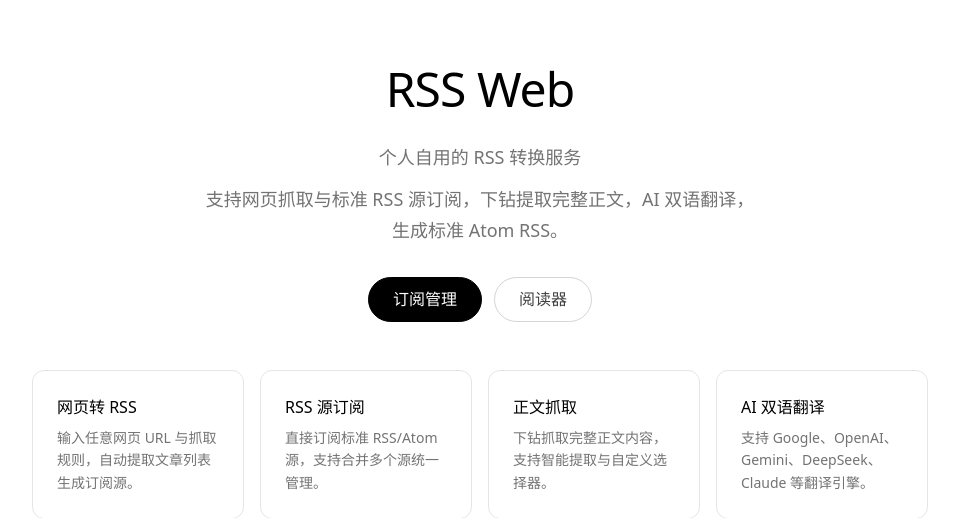
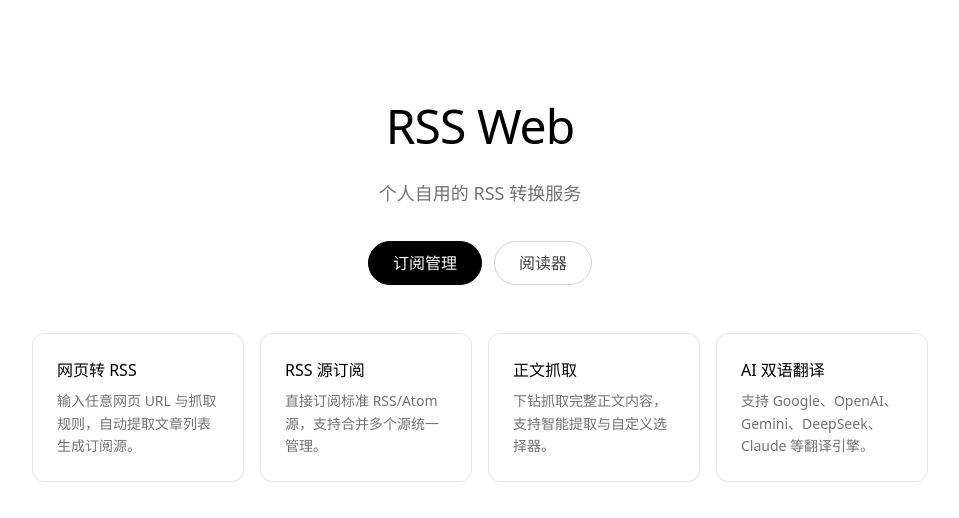
Before and after one commit to jxswcy/rssweb, a FastAPI app: page / in a window 1280 px wide. Shown: the part 56-574 px from the top of the page, without its empty margins (160-1119 px from the left). Run offline with FastAPI, Linux system fonts and the light colour scheme.

Commit message:
style: 简化首页副标题

```diff
--- a/app/templates/home.html
+++ b/app/templates/home.html
@@ -125,7 +125,6 @@
 
   <div class="hero-desc">
     <p>个人自用的 RSS 转换服务</p>
-    <p>支持网页抓取与标准 RSS 源订阅，下钻提取完整正文，AI 双语翻译，生成标准 Atom RSS。</p>
   </div>
 
   <div class="hero-actions">
```
